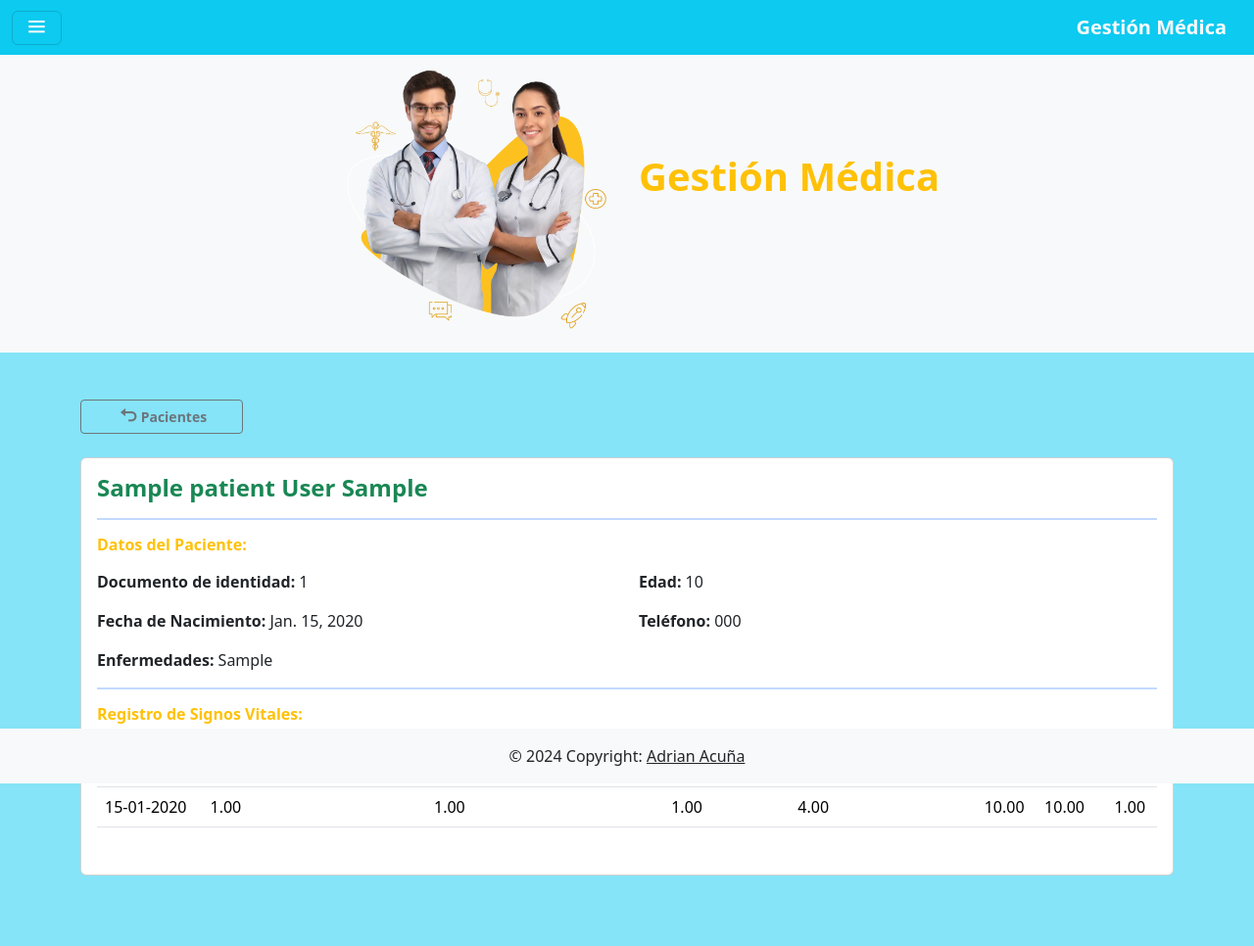
After one commit to AdrianSAE78/gestion-signos-vitales, a Django app: page /patients/patients_detail/1 in a window 1280 px wide. The commit adds this page. Shown: the whole page at 98% size. Run offline with Django 4.2, Linux system fonts and the light colour scheme; a user stored in the database is signed in; tables that the repository leaves empty hold one stand-in row (values such as "Sample post"); some libraries are stand-ins or nearby versions.

Commit message:
Vital Signs Finished

```diff
--- a/vital_signs/models.py
+++ b/vital_signs/models.py
@@ -1,3 +1,4 @@
+import datetime
 from django.db import models
 
 # Create your models here.
@@ -17,7 +18,9 @@ class Patient (models.Model):
 
 
 class Vital_Signs (models.Model):
-    blood_pressure = models.DecimalField(max_digits=5, decimal_places=2, null=False)
+    date = models.DateField(auto_now_add=True)
+    systolic_blood_pressure = models.DecimalField(max_digits=5, decimal_places=2, null=False)
+    diastolic_blood_pressure = models.DecimalField(max_digits=5, decimal_places=2, null=False)
     temperature = models.DecimalField(max_digits=5, decimal_places=2, null=False)
     heart_Rate = models.DecimalField(max_digits=5, decimal_places=2, null=False)
     weight = models.DecimalField(max_digits=5, decimal_places=2, null=False)
--- a/vital_signs/templates/base.html
+++ b/vital_signs/templates/base.html
@@ -5,18 +5,7 @@
     <meta charset="UTF-8" />
     <meta name="viewport" content="width=device-width, initial-scale=1.0" />
     <title>{% block title %}{% endblock title %}</title>
-    <style>
-      .inferior-superior-level {
-        border-color: red;
-        box-shadow: 0 1px 1px rgba(229, 103, 23, 0.075)inset, 0 0 8px red;
-        outline: 0 none;
-      }
-      .good-level {
-        border-color: green;
-        box-shadow: 0 1px 1px rgba(229, 103, 23, 0.075)inset, 0 0 8px green;
-        outline: 0 none;
-      }
-    </style>
+    <link rel="stylesheet" href="{% static '/page_css/vital_signs_levels.css' %}">
     <link
       href="https://cdn.jsdelivr.net/npm/bootstrap@5.3.3/dist/css/bootstrap.min.css"
       rel="stylesheet"
--- /dev/null
+++ b/vital_signs/templates/patients_detail.html
@@ -0,0 +1,70 @@
+{% extends "base.html" %}
+{% block title %}Paciente {{ patients.middle_name}} {{ patients.last_name}}{% endblock title %}
+{% block content %}
+
+<div class="container mb-5">
+    <div class="row">
+        <div class="col-2">
+            <a href="{% url "vital_signs:patients" %}" class="btn btn-sm btn-outline-secondary d-flex justify-content-center align-items-center mb-4">
+                <i class='bx bx-undo bx-sm'></i>
+                <span class="fw-bold">Pacientes</span>
+            </a>
+        </div>
+    </div>
+    <div class="card">
+        <div class="card-body">
+            <h4 class="fw-bold text-success">{{ patients.middle_name}} {{ patients.last_name}} {{ patients.first_name }}</h4>
+            <hr class="border border-primary">
+            <h6 class="fw-bold text-warning mb-3">Datos del Paciente:</h6>
+            <div class="row">
+                <div class="col-6">
+                    <p><strong>Documento de identidad:</strong> {{ patients.document_id }}</p>
+                    <p><strong>Fecha de Nacimiento:</strong> {{ patients.birth_date }}</p>
+                </div>
+                <div class="col-6">
+                    <p><strong>Edad:</strong> {{ patients.age }}</p>
+                    <p><strong>Teléfono:</strong> {{ patients.phone }}</p>
+                </div>
+            </div>
+            <p><strong>Enfermedades:</strong> {{ patients.diseases }}</p>
+            <hr class="border border-primary">
+            <h6 class="fw-bold text-warning">Registro de Signos Vitales:</h6>
+            <div class="table-responsive py-3">
+                <table class="table">
+                    <thead>
+                        <tr>
+                            <th>Fecha</th>
+                            <th>Presión Arterial Sistólica</th>
+                            <th>Presión Arterial Diastólica</th>
+                            <th>Temperatura</th>
+                            <th>Frecuencia Cardíaca</th>
+                            <th>Peso</th>
+                            <th>Altura</th>
+                            <th>IMC</th>
+                        </tr>
+                    </thead>
+                    <tbody>
+                        {% for sign in vital_signs %}
+                        <tr>
+                            <td>{{ sign.date|date:"d-m-Y" }}</td>
+                            <td>{{ sign.systolic_blood_pressure }}</td>
+                            <td>{{ sign.diastolic_blood_pressure }}</td>
+                            <td>{{ sign.temperature }}</td>
+                            <td>{{ sign.heart_Rate }}</td>
+                            <td>{{ sign.weight }}</td>
+                            <td>{{ sign.height }}</td>
+                            <td>{{ sign.body_mass_index }}</td>
+                        </tr>
+                        {% empty %}
+                        <tr>
+                            <td colspan="8">No hay registros de signos vitales para este paciente.</td>
+                        </tr>
+                        {% endfor %}
+                    </tbody>
+                </table>
+            </div>
+        </div>
+    </div>
+</div>
+
+{% endblock content %}
--- a/vital_signs/urls.py
+++ b/vital_signs/urls.py
@@ -24,6 +24,8 @@ urlpatterns = [
 
     path('patients', views.table_patients, name='patients'),
     path('patients/patients_form', views.form_patient, name='patients_form'),
+    path('patients/edit_patient/<int:patient_id>', views.edit_patient, name='edit_patient'),
+    path('patients/patients_detail/<int:patient_id>', views.patients_detail, name='patients_detail'),
 
     path('vital_signs', views.form_vital_signs, name='vital_signs_form'),
 
--- a/vital_signs/views.py
+++ b/vital_signs/views.py
@@ -1,4 +1,4 @@
-from django.shortcuts import redirect, render
+from django.shortcuts import get_object_or_404, redirect, render
 from django.shortcuts import HttpResponse
 from .models import *
 from .forms import *
@@ -10,6 +10,8 @@ from django.contrib.auth.decorators import login_required
 
 def index(request):
     return render(request, 'index.html')
+
+#-------------Patients---------------
 
 def table_patients(request):
     patients = Patient.objects.order_by('last_name')
@@ -31,6 +33,31 @@ def form_patient(request):
 
     return render(request, 'patients_form.html', {'form' : form})
 
+@login_required
+def patients_detail(request, patient_id):
+    patients = Patient.objects.get(id = patient_id)
+    vital_signs = patients.vital_signs_set.all()
+    #vital_signs = Vital_Signs.objects.filter(patient__id = patient_id)
+    context = {
+        'patients' : patients,
+        'vital_signs' : vital_signs
+    }
+    return render(request, 'patients_detail.html', context)
+
+@login_required
+def edit_patient(request, patient_id):
+    patient = get_object_or_404(Patient, pk = patient_id)
+    if request.method == 'POST':
+        form = PatientForm(request.POST, request.FILES, instance=patient)
+        if form.is_valid():
+            form.save()
+            return redirect('vital_signs:patients')
+    else:
+        form = PatientForm(instance=patient)
+
+    return render(request, 'patients_form.html', {'form' : form})
+
+#-------------Vital Signs---------------
 
 @login_required
 def form_vital_signs(request):
@@ -45,5 +72,6 @@ def form_vital_signs(request):
 
     return render(request, 'vital_signs_form.html', {'form' : form})
 
+
 class CustomLoginView(LoginView):
    template_name="login.html"
```
Also changed, not shown: vital_signs/forms.py (+4 -3 lines), vital_signs/static/page_css/vital_signs_levels.css (added, +42 -0 lines), vital_signs/templates/patients.html (+2 -6 lines), vital_signs/templates/vital_signs_form.html (+72 -4 lines), vital_signs/migrations/0002_rename_blood_pressure_vital_signs_diastolic_blood_pressure_and_more.py (added), vital_signs/migrations/0003_alter_vital_signs_patient.py (added), vital_signs/migrations/0004_alter_vital_signs_patient.py (added), vital_signs/migrations/0005_vital_signs_date.py (added).
